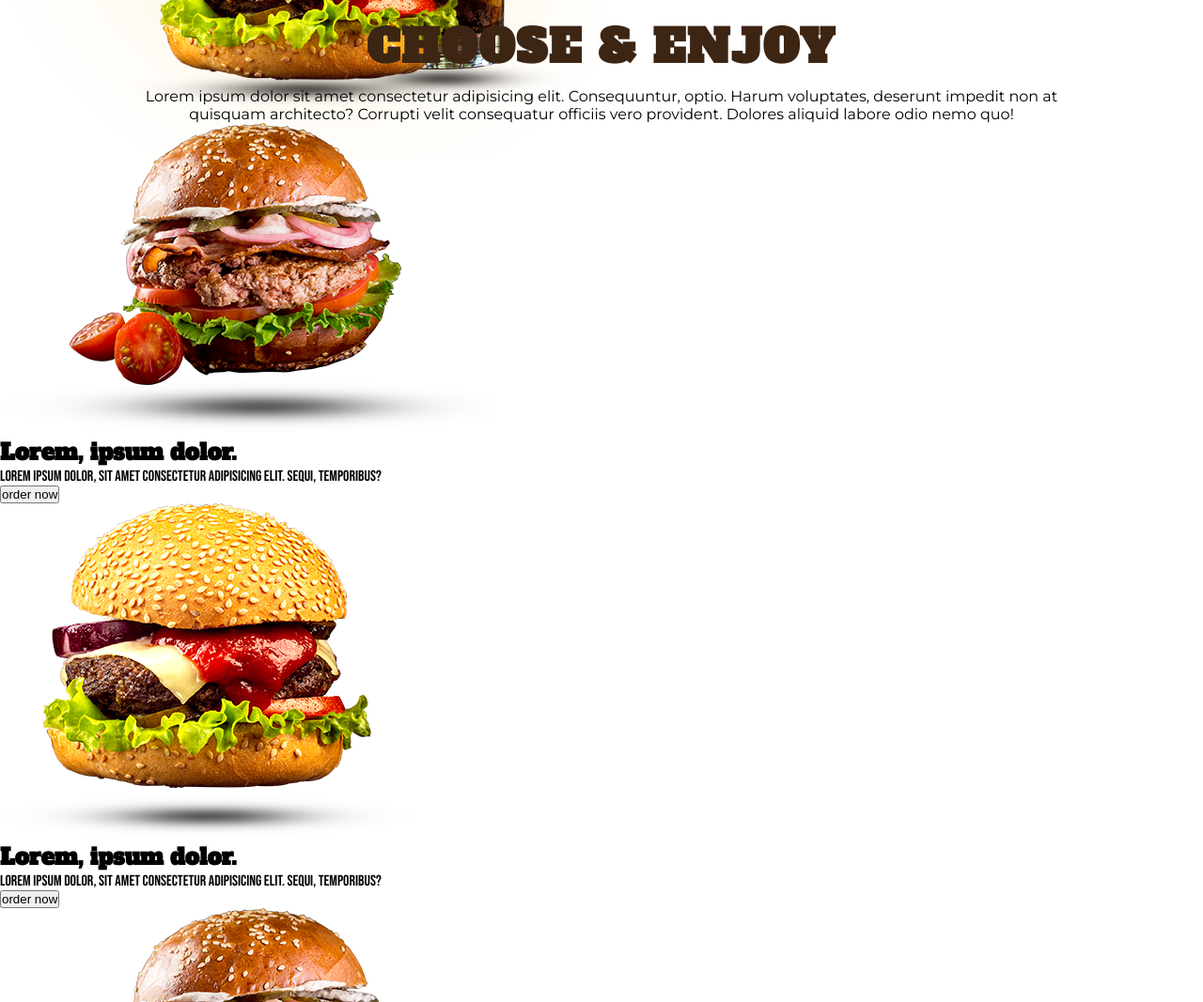
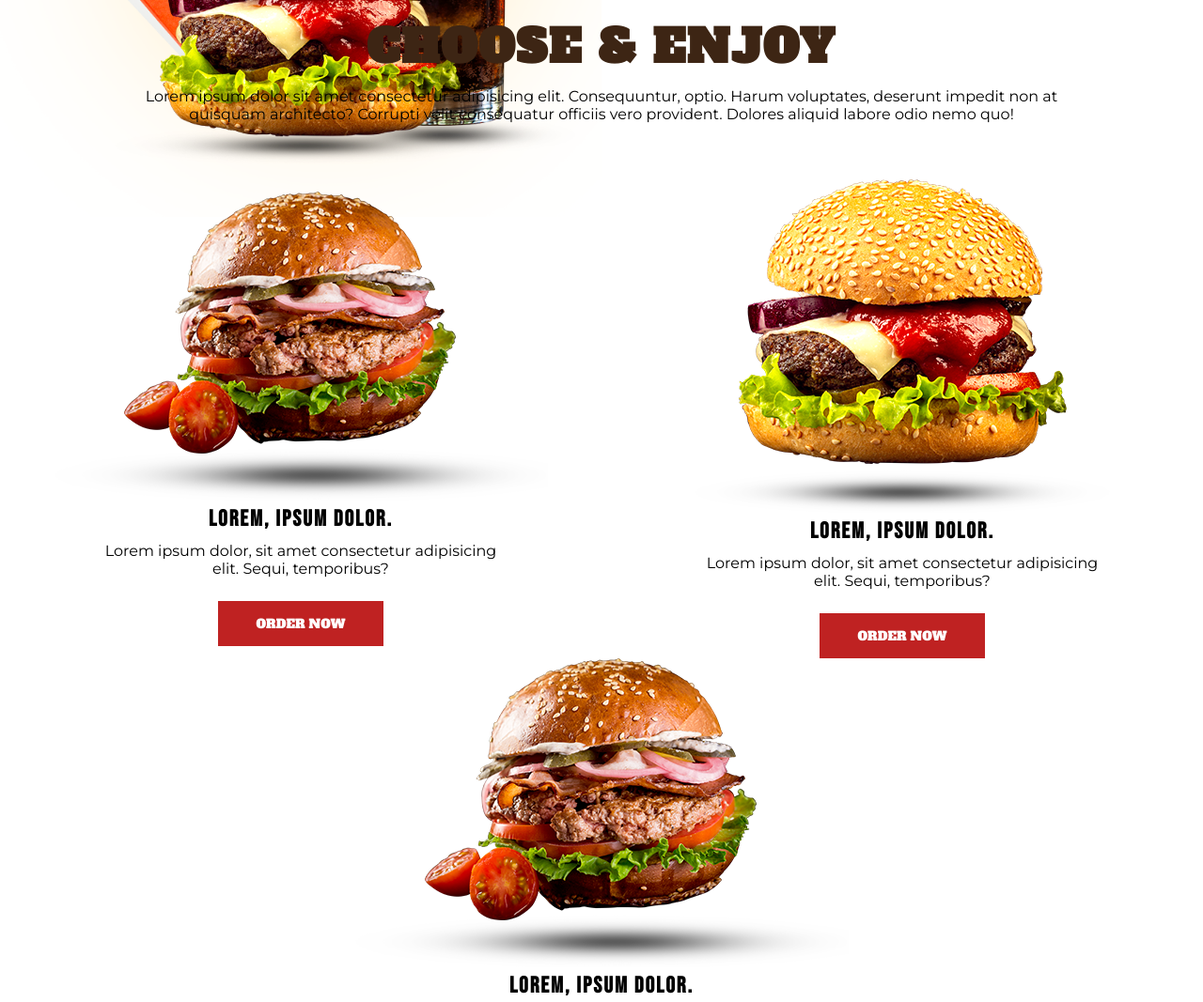
Before and after one commit to nev8/burger-house, a plain HTML site: page index.html in a window 1280 px wide. Shown: the part 1642-2709 px from the top of the page at 94% size. Drawn offline with Linux system fonts and the light colour scheme.

Commit message:
meni css

```diff
--- a/style.scss
+++ b/style.scss
@@ -1,5 +1,5 @@
 @import url('https://fonts.googleapis.com/css2?family=Alfa+Slab+One&family=Bebas+Neue&family=Montserrat:wght@400;700&display=swap');
-$crvena: #b44020;
+$crvena: #bf2222;
 $braon: #3d2514;
 $zuta: #ffc657;
 $fontSize: 16px;
@@ -236,3 +236,32 @@ header {
         margin: 0 auto;
     }
 }
+/****** Mnei ******/
+.meni {
+    @include flex(space-between, center);
+    padding: 60px 0;
+    article {
+        flex: 1;
+        text-align: center;
+        h2 {
+            font-family: $fontFamily;
+            letter-spacing: 2px;
+            margin-bottom: 10px;
+        }
+        p {
+            font-family: $fontOther;
+            width: 70%;
+            margin: 0 auto;
+            font-size: 1rem;
+            margin-bottom: 25px;
+        }
+        button {
+            padding: 15px 40px;
+            background-color: $crvena;
+            color: white;
+            border: none;
+            text-transform: uppercase;
+            font-family: $fontHeadings;
+        }
+    }
+}
```
Also changed, not shown: index.html (+2 -0 lines), style.css, 1 other file.
